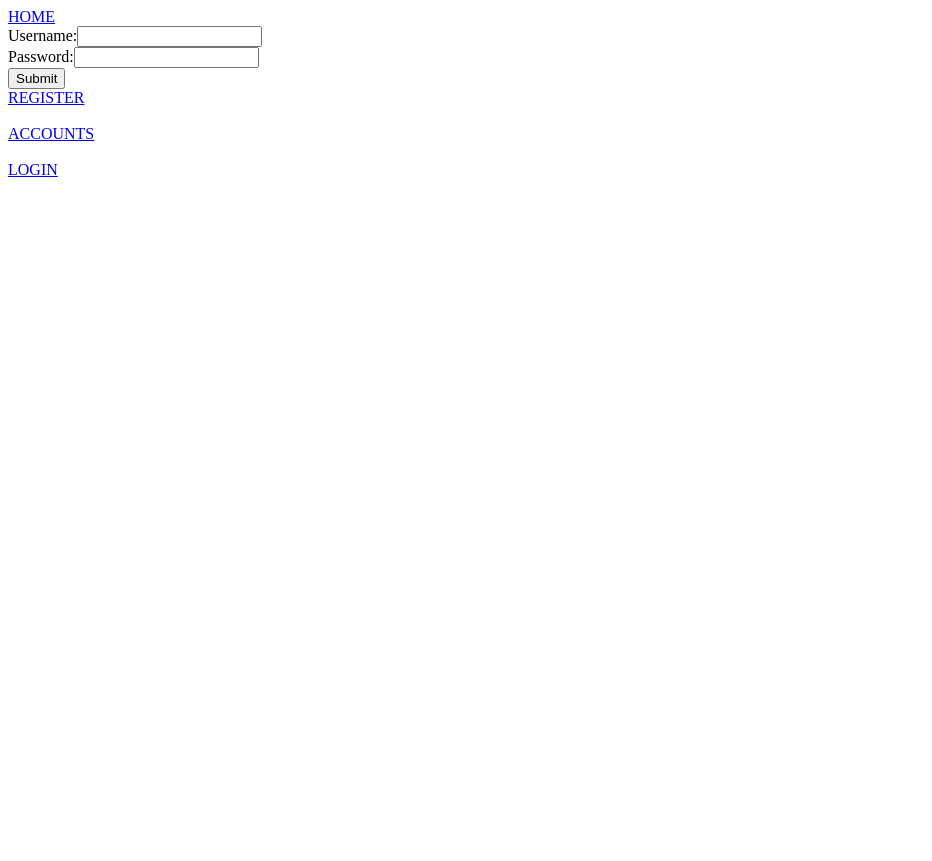
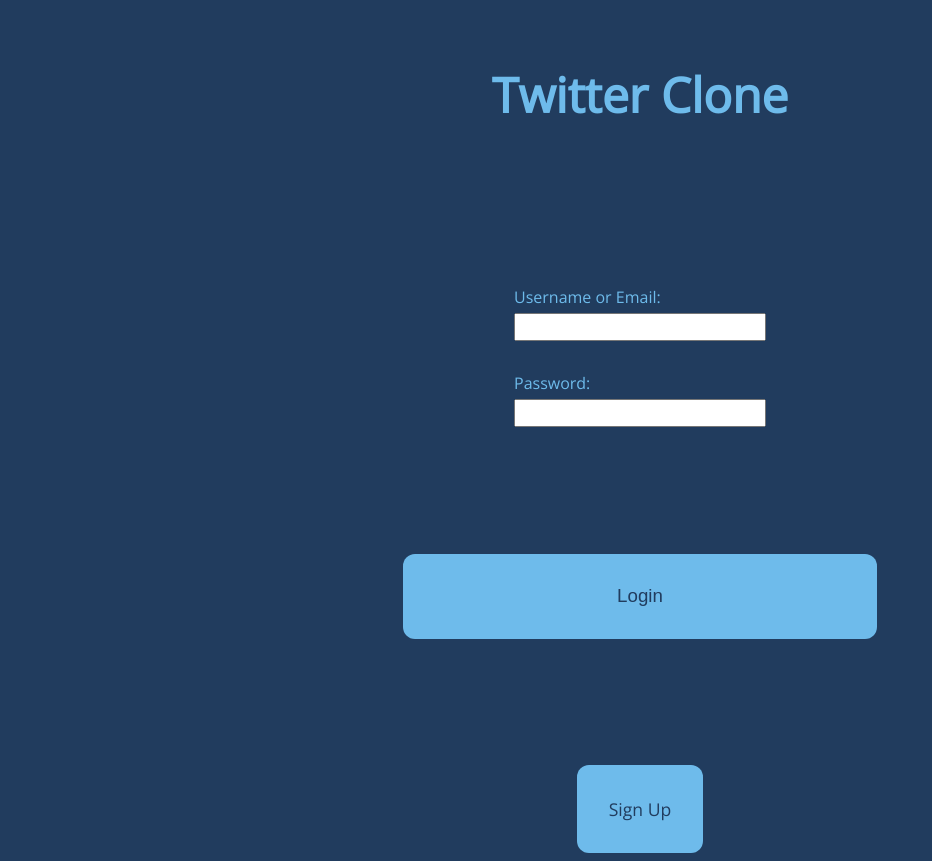
Before and after one commit to mnichols17/TwitterClone, a React (Create React App) app in the folder client/: page / in a window 1280 px wide. Shown: the whole page, without its empty margins (0-932 px from the left). Before the commit the page ends 800 px from the top, so only its background shows below. Built offline with nearby package versions, Linux system fonts and the light colour scheme.

Commit message:
Login page styling

```diff
--- a/client/public/index.html
+++ b/client/public/index.html
@@ -9,6 +9,7 @@
       name="description"
       content="Web site created using create-react-app"
     />
+    <link href="https://fonts.googleapis.com/css2?family=Open+Sans:ital@0;1&display=swap" rel="stylesheet">
     <link rel="apple-touch-icon" href="%PUBLIC_URL%/logo192.png" />
     <!--
       manifest.json provides metadata used when your web app is installed on a
@@ -24,20 +25,10 @@
       work correctly both with client-side routing and a non-root public URL.
       Learn how to configure a non-root public URL by running `npm run build`.
     -->
-    <title>React App</title>
+    <title>Twitter Clone</title>
   </head>
   <body>
     <noscript>You need to enable JavaScript to run this app.</noscript>
     <div id="root"></div>
-    <!--
-      This HTML file is a template.
-      If you open it directly in the browser, you will see an empty page.
-
-      You can add webfonts, meta tags, or analytics to this file.
-      The build step will place the bundled scripts into the <body> tag.
-
-      To begin the development, run `npm start` or `yarn start`.
-      To create a production bundle, use `npm run build` or `yarn build`.
-    -->
   </body>
 </html>
--- a/client/src/actions/accountActions.js
+++ b/client/src/actions/accountActions.js
@@ -1,14 +1,4 @@
 import axios from 'axios';
-
-export const getAccounts = () => dispatch => {
-    axios.get('/api/accounts/all')
-    .then(res => {
-        dispatch({
-            type: "GET_ALL_ACCOUNTS",
-            payload: res.data
-        })
-    })
-}
 
 export const getAccount = () => dispatch => {
     const token = localStorage.getItem('token');
@@ -28,7 +18,7 @@ export const getAccount = () => dispatch => {
         }
     })
     .catch(err => {
-        // TOKEN INVALID (ACCOUTNS DELETED TOKEN WILL STILL WORK WHILE VALID)
+        // TOKEN INVALID (ACCOUNTS DELETED TOKEN WILL STILL WORK WHILE VALID)
         dispatch({
             type: "ERROR",
             payload: err
--- a/client/src/components/AccountList.js
+++ /dev/null
@@ -1,38 +0,0 @@
-import React from 'react';
-import {connect} from 'react-redux';
-import {Link} from 'react-router-dom';
-import {getAccounts} from '../actions/accountActions';
-
-class AccountList extends React.Component {
-
-    componentDidMount = () => {
-        console.log(this.props)
-        this.props.getAccounts();
-    }
-
-    render() {
-        return (
-            <div>
-                <h1>ACCOUNTS</h1>
-                <ul>
-                    {
-                        this.props.accounts.map(account => {
-                            return(
-                                <li key={account._id}><Link to={`/profile/${account.username}`}>{account.username} - {account.name}</Link></li>
-                            )
-                        })
-                    }
-                </ul>
-            </div>
-        )
-    }
-}
-
-const mapStateToProps = state => {
-    return {
-        accounts: state.accounts.accounts,
-        test: state
-    }
-}
-
-export default connect(mapStateToProps, {getAccounts})(AccountList);
--- a/client/src/components/App.js
+++ b/client/src/components/App.js
@@ -1,13 +1,13 @@
 import React from 'react';
-import { BrowserRouter as Router, Route, Switch, Redirect, Link} from 'react-router-dom';
+import { BrowserRouter as Router, Route, Switch, Redirect} from 'react-router-dom';
 import {connect} from 'react-redux';
 import {logoutAccount} from '../actions/accountActions';
 
+import '../styles/styles.css';
 import Home from './Home';
 import Register from './Register';
-import AccountList from './AccountList';
 import Profile from './Profile';
-import Login from './Login';
+import Navbar from './Navbar';
 
 const authRoutes = () => {
     return (
@@ -22,8 +22,7 @@ const Routes = () => {
     return (
         <Switch>
             <Route path="/" exact component={Home} />
-            <Route path="/register" component={Register} />
-            <Route path="/accounts" component={AccountList} />
+            <Route path="/register" component={Register} />\
             <Redirect to="/" />
         </Switch>
     )
@@ -35,7 +34,7 @@ class App extends React.Component {
     render() {
         return(
             <Router>
-                {this.props.isAuthenticated ? <button onClick={this.props.logoutAccount}>LOGOUT</button> : <Link to="/">HOME</Link>}
+                <Navbar logoutAccount={this.props.logoutAccount} isAuthenticated={this.props.isAuthenticated} />
                 {this.props.isAuthenticated ? authRoutes() : Routes()}
             </Router>
         )
--- a/client/src/components/Home.js
+++ b/client/src/components/Home.js
@@ -6,15 +6,10 @@ import Login from './Login';
 const Home = props => {
 
     return(
-        <div>
+        <div id="home">
+            <h1>Twitter Clone</h1>
             <Login />
-            <Link to="/register">REGISTER</Link>
-            <br />
-            <br />
-            <Link to="/accounts">ACCOUNTS</Link>
-            <br />
-            <br />
-            <Link to="/login">LOGIN</Link>
+            <Link to="/register">Sign Up</Link>
         </div>
     )
 }
--- a/client/src/components/Login.js
+++ b/client/src/components/Login.js
@@ -22,14 +22,16 @@ function Login(props) {
     }
 
     return(
-        <form onSubmit={onSubmit}>
-            <label htmlFor="username">Username:</label>
-            <input type="text" id="user" onChange={e => {setUser(e.target.value)}} value={user}/>
-            <br/>
-            <label htmlFor="password">Password:</label>
-            <input type="text" id="password" onChange={e => {setPassword(e.target.value)}} value={password} />
-            <br/>
-            <input type="submit" value="Submit" />
+        <form id="login" onSubmit={onSubmit}>
+            <div>
+                <label htmlFor="username">Username or Email:</label><br/>
+                <input type="text" id="user" onChange={e => {setUser(e.target.value)}} value={user}/>
+            </div>
+            <div>
+                <label htmlFor="password">Password:</label><br/>
+                <input type="text" id="password" onChange={e => {setPassword(e.target.value)}} value={password} />
+            </div>
+            <input id="login-button" type="submit" value="Login" />
         </form>
     )
 }
--- /dev/null
+++ b/client/src/components/Navbar.js
@@ -0,0 +1,19 @@
+import React, {useState} from 'react';
+import {useLocation, Link} from 'react-router-dom';
+import {connect} from 'react-redux';
+
+function Navbar(props) {
+
+    const location = useLocation().pathname
+
+    return(
+        props.isAuthenticated ?
+            <button onClick={props.logoutAccount}>LOGOUT</button>
+            :
+            <nav>
+                <Link style={{visibility: location === "/" ? "hidden" : "visible" }} to="/">HOME</Link>
+            </nav>
+    )
+}
+
+export default connect(null)(Navbar)
--- a/client/src/components/Register.js
+++ b/client/src/components/Register.js
@@ -17,20 +17,24 @@ function Register(props) {
     }
 
     return(
-        <form onSubmit={onSubmit}>
+        <form id="register" onSubmit={onSubmit}>
+            <div>
                 <label htmlFor="username">Username:</label>
                 <input type="text" id="username" onChange={e => {setUsername(e.target.value)}} value={newUsername}/>
-            <br/>
+            </div>
+            <div>
                 <label htmlFor="password">Password:</label>
                 <input type="text" id="password" onChange={e => {setPassword(e.target.value)}} value={newPassword} />
-            <br/>
+            </div>
             {/* add a check for password */}
+            <div>
                 <label htmlFor="email">Name:</label>
                 <input type="text" id="name" onChange={e => {setName(e.target.value)}} value={newName} />
-            <br/>
+            </div>
+            <div>
                 <label htmlFor="email">Email:</label>
                 <input type="email" id="email" onChange={e => {setEmail(e.target.value)}} value={newEmail} />
-            <br/>
+            </div>
             <input type="submit" value="Submit" />
         </form>
     )
--- a/client/src/reducers/accountReducer.js
+++ b/client/src/reducers/accountReducer.js
@@ -10,11 +10,6 @@ const defaultState = {
 
 export default function (state = defaultState, action) {
     switch(action.type){
-        case("GET_ALL_ACCOUNTS"): // Get rid of this eventually
-            return {
-                ...state,
-                accounts: action.payload
-            }
         case("GET_ACCOUNT"): // Return account information
         case("EDIT_ACCOUNT"):
             return {
--- /dev/null
+++ b/client/src/styles/styles.css
@@ -0,0 +1,75 @@
+body {
+    font-family: 'Open Sans', sans-serif;
+    background: #213c5e;
+}
+
+/* Home & Login */
+
+#home {
+    display: flex;
+    flex-direction: column;
+    align-items: center;
+}
+
+#home h1 {
+    font-size: 3em;
+    color: 	#6ebbeb;
+}
+
+#home a {
+    background: #6ebbeb;
+    border-radius: 12px;
+    padding: 2.5%;
+    font-size: 1.1em;
+    color: #213c5e;
+    text-decoration: none;
+}
+
+#home a:hover {
+    background: #0e98da;
+}
+
+#login {
+    display: flex;
+    flex-direction: column;
+    align-items: center;
+    color: #6ebbeb;
+    padding: 10%;
+    width: 50%;
+}
+
+#login div {
+    margin-bottom: 5%;
+}
+
+#login input {
+    margin-top: 2%;
+    font-size: 1.17em;
+}
+
+#login input[type=submit] {
+    margin-top: 15%;
+    background: #6ebbeb;
+    border: 0px;
+    border-radius: 12px;
+    width: 75%;
+    padding: 5%;
+    color: #213c5e;
+    text-decoration: none;
+}
+
+#login input[type=submit]:hover {
+    background: #0e98da;
+    cursor: pointer;
+}
+
+/* Register Page */
+
+#register {
+    display: flex;
+    flex-direction: column;
+    align-items: center;
+    color: #6ebbeb;
+    padding: 10%;
+    width: 50%;
+}
```
Also changed, not shown: 2 other files (tests, documents, lock files or other folders). Lines whose indentation alone changed are shown as unchanged.
